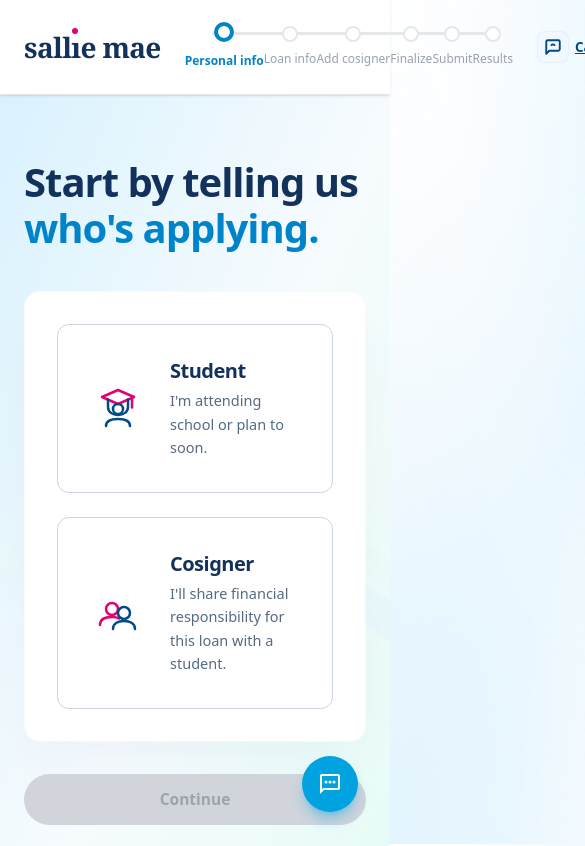
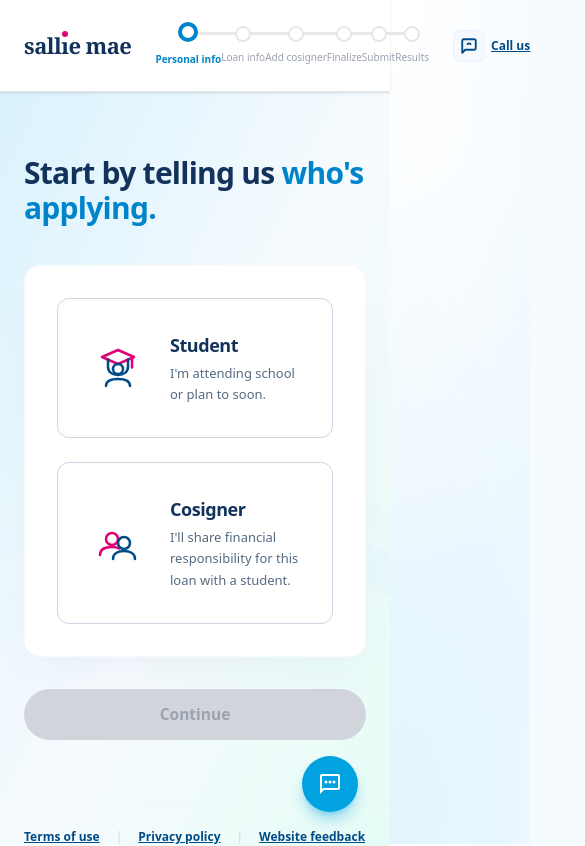
Before and after one commit to Toludotun9/maradex, a Next.js app: page / in a window 390 px wide. Shown: the top 846 px of the page, 585 px wide, since content can reach past the window. Built offline with nearby package versions, Linux system fonts and the light colour scheme; no server answers.

Commit message:
feat: implement loan application flow with multi-step forms, progress tracking, and dynamic school data integration

```diff
--- a/src/app/apply/cosigner/page.tsx
+++ b/src/app/apply/cosigner/page.tsx
@@ -92,7 +92,7 @@ export default function AddCosignerPage() {
           </div>
         </div>
 
-        <h1 className="text-5xl md:text-4xl font-bold text-primary-blue mb-4 leading-tight max-w-2xl">
+        <h1 className="text-3xl md:text-5xl font-bold text-primary-blue mb-4 leading-tight max-w-2xl">
           You might benefit from <span className="text-accent-blue">adding a cosigner.</span>
         </h1>
         <p className="text-base text-gray-600 mb-8 leading-relaxed font-medium max-w-2xl">
--- a/src/app/apply/finalize/page.tsx
+++ b/src/app/apply/finalize/page.tsx
@@ -171,7 +171,7 @@ export default function FinalizePage() {
           </div>
         </div>
 
-        <h1 className="text-5xl md:text-5xl font-bold text-primary-blue mb-4 leading-tight">
+        <h1 className="text-3xl md:text-5xl font-bold text-primary-blue mb-4 leading-tight">
           Tell us about <span className="text-accent-blue">your employment and income.</span>
         </h1>
 
--- a/src/app/apply/recap/page.tsx
+++ b/src/app/apply/recap/page.tsx
@@ -118,7 +118,7 @@ export default function RecapPage() {
           </div>
         </div>
 
-        <h1 className="text-5xl md:text-5xl font-bold text-primary-blue mb-4 leading-tight">
+        <h1 className="text-3xl md:text-5xl font-bold text-primary-blue mb-4 leading-tight">
           Let’s take a moment to <span className="text-accent-blue">recap.</span>
         </h1>
         <p className="text-lg text-gray-600 mb-10 font-medium">
--- a/src/app/page.tsx
+++ b/src/app/page.tsx
@@ -56,7 +56,7 @@ export default function Home() {
 
       <div className="w-full flex flex-col justify-center items-center max-w-[950px] animate-in fade-in slide-in-from-bottom-4 duration-500 z-10">
         {/* Main Header styled exactly like the screenshot */}
-        <h1 className="w-full text-[40px] md:text-5xl font-extrabold text-[#13325b] mb-10 tracking-tight text-left leading-[1.15] z-10">
+        <h1 className="w-full text-3xl md:text-5xl font-extrabold text-[#13325b] mb-10 tracking-tight text-left leading-[1.15] z-10">
           Start by telling us <span className="text-[#0084c9]">who's applying.</span>
         </h1>
 
--- a/src/components/Header.tsx
+++ b/src/components/Header.tsx
@@ -13,7 +13,7 @@ const Header = () => {
         {/* Brand Logo matching Sallie Mae branding perfectly */}
         <div className="flex-none pr-6">
           <span
-            className="text-[28px] font-bold tracking-tight text-[#13325b] lowercase select-none"
+            className="text-[22px] md:text-[28px] font-bold tracking-tight text-[#13325b] lowercase select-none"
             style={{ fontFamily: 'Georgia, serif' }}
           >
             sall
@@ -36,7 +36,7 @@ const Header = () => {
               <path d="M14 9.5a2.5 2.5 0 0 0-4 0" />
             </svg>
           </div>
-          <a href="tel:1-800-4-SALLIE" className="text-[13.5px] font-extrabold text-[#004b87] underline hover:text-[#003360] transition-colors whitespace-nowrap">
+          <a href="tel:1-800-4-SALLIE" className="text-[12px] md:text-[13.5px] font-extrabold text-[#004b87] underline hover:text-[#003360] transition-colors whitespace-nowrap">
             Call us
           </a>
         </div>
--- a/src/components/LoanInfoForm.tsx
+++ b/src/components/LoanInfoForm.tsx
@@ -172,7 +172,7 @@ const LoanInfoForm = ({
         </div>
       </div>
 
-      <h1 className="text-5xl md:text-4xl font-bold text-primary-blue mb-4">
+      <h1 className="text-3xl md:text-5xl font-bold text-primary-blue mb-4">
         Tell us about <span className="text-accent-blue">your studies.</span>
       </h1>
       <p className="text-xl text-gray-600 mb-10">This will help us figure out the best loan for you.</p>
--- a/src/components/LoanPeriodForm.tsx
+++ b/src/components/LoanPeriodForm.tsx
@@ -218,7 +218,7 @@ const LoanPeriodForm = ({
         </div>
       </div>
 
-      <h1 className="text-5xl md:text-4xl font-bold text-primary-blue mb-4 leading-tight">
+      <h1 className="text-3xl md:text-5xl font-bold text-primary-blue mb-4 leading-tight">
         Let’s figure out <span className="text-accent-blue">how much to borrow.</span>
       </h1>
 
--- a/src/components/PersonalInfoForm.tsx
+++ b/src/components/PersonalInfoForm.tsx
@@ -131,7 +131,7 @@ const PersonalInfoForm = ({
         </div>
       </div>
 
-      <h1 className="text-5xl md:text-4xl font-bold text-primary-blue mb-4">
+      <h1 className="text-3xl md:text-5xl font-bold text-primary-blue mb-4">
         Tell us about <span className="text-accent-blue">yourself.</span>
       </h1>
       <p className="text-xl text-gray-600 mb-10">We'll need a little bit of info about you for your application.</p>
--- a/src/components/ProgressStepper.tsx
+++ b/src/components/ProgressStepper.tsx
@@ -63,7 +63,7 @@ const ProgressStepper: React.FC<ProgressStepperProps> = ({ currentStep = 0 }) =>
               {/* Label */}
               <span
                 className={`
-                  text-[12px] mt-2 whitespace-nowrap transition-colors duration-300
+                  text-[10px] sm:text-[11px] md:text-[12px] mt-2 whitespace-nowrap sm:whitespace-normal md:whitespace-nowrap text-center transition-colors duration-300
                   ${isCompleted ? 'text-[#004b87] font-medium' : ''}
                   ${isCurrent ? 'text-[#0084c9] font-bold' : ''}
                   ${isFuture ? 'text-gray-400 font-medium' : ''}
--- a/src/components/SelectionCard.tsx
+++ b/src/components/SelectionCard.tsx
@@ -43,7 +43,7 @@ const SelectionCard: React.FC<SelectionCardProps> = ({
       <div className="flex-grow">
         <h3
           className={`
-            text-xl font-extrabold mb-1 tracking-tight transition-colors duration-300
+            text-lg md:text-xl font-extrabold mb-1 tracking-tight transition-colors duration-300
             ${isActive ? 'text-white' : 'text-[#13325b]'}
           `}
         >
@@ -51,7 +51,7 @@ const SelectionCard: React.FC<SelectionCardProps> = ({
         </h3>
         <p
           className={`
-            text-[14.5px] font-medium leading-relaxed transition-colors duration-300
+            text-[13px] md:text-[14.5px] font-medium leading-relaxed transition-colors duration-300
             ${isActive ? 'text-white/90' : 'text-[#556b82]'}
           `}
         >
```
